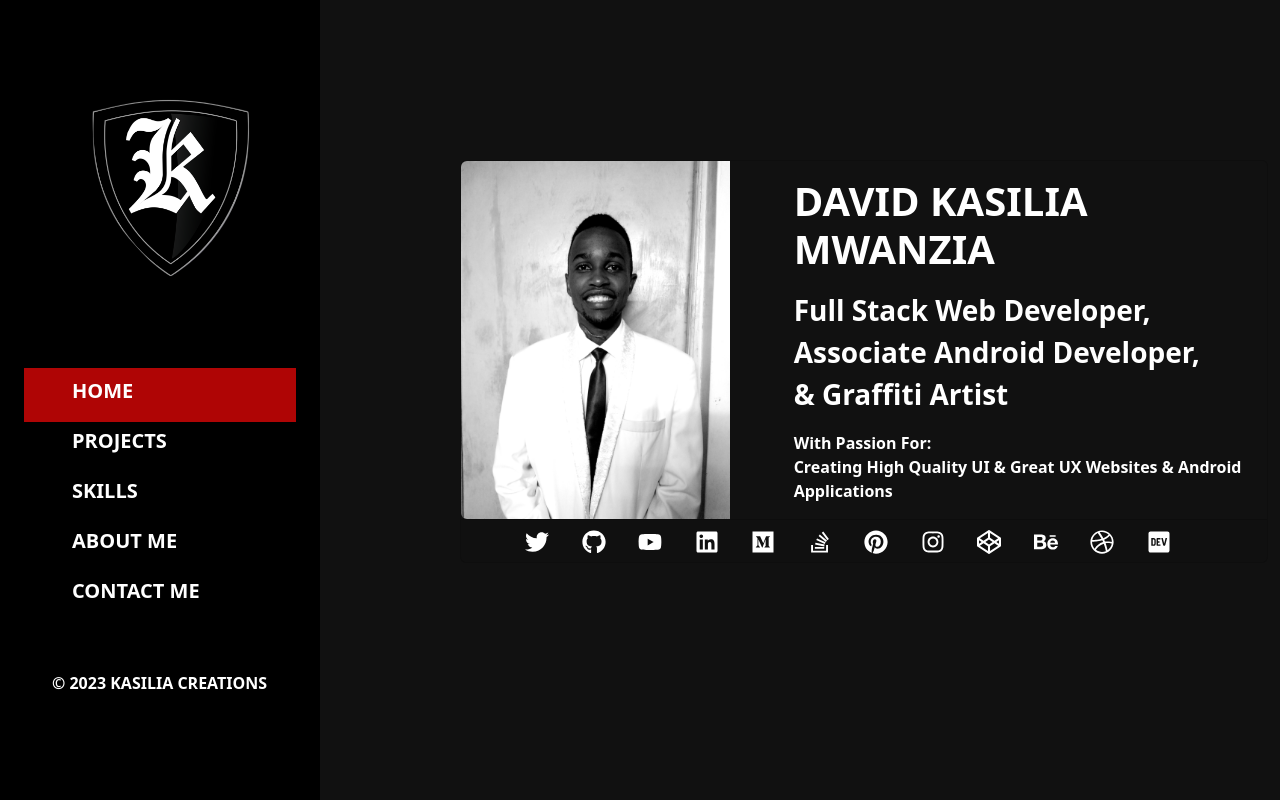
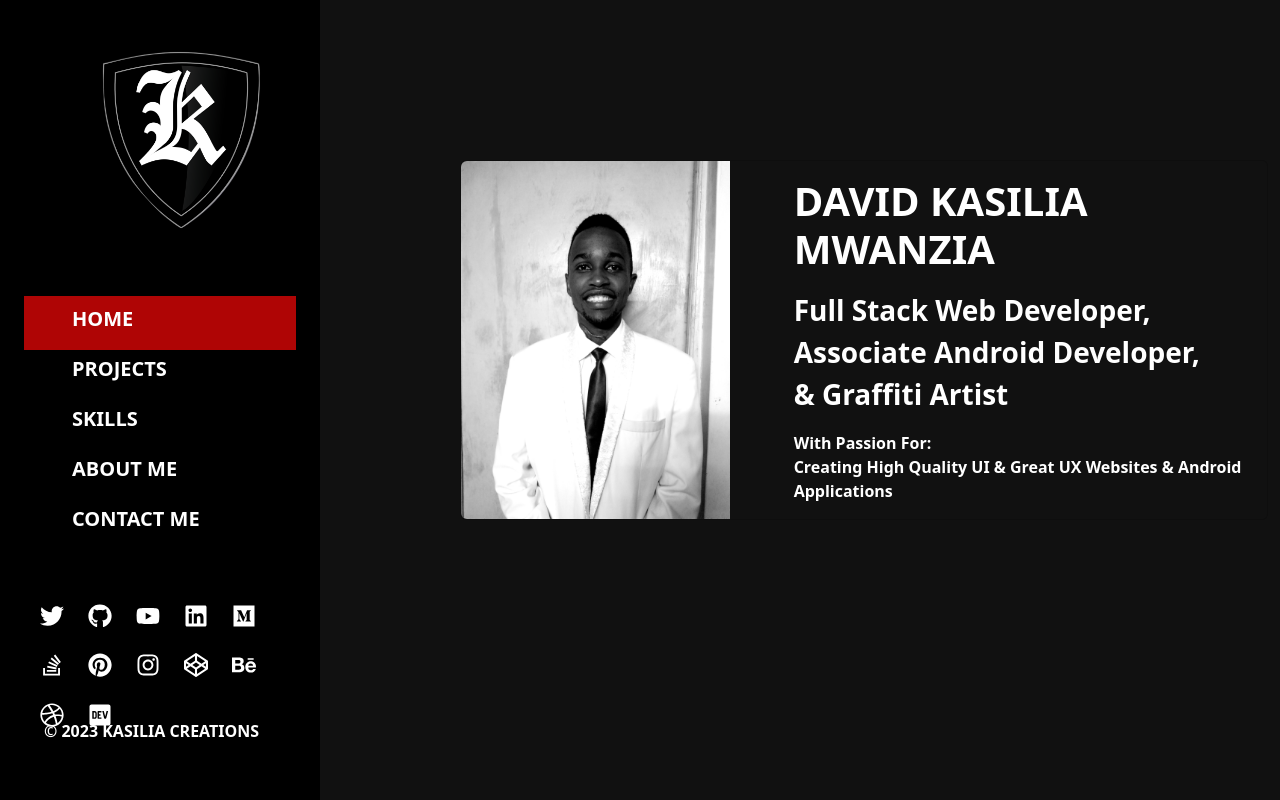
Before and after one commit to David-Kasilia/my-portfolio-react, a React (Create React App) app: page / in a window 1280 px wide. Built offline with nearby package versions, Linux system fonts and the light colour scheme.

Commit message:
Reorder social links

```diff
--- a/src/assets/stylesheets/App.css
+++ b/src/assets/stylesheets/App.css
@@ -10,3 +10,11 @@ a {
 .offcanvas-body {
   overflow-x: hidden;
 }
+
+.fa-brands {
+  color: white;
+}
+
+.fa-brands:hover {
+  color: #af0505;
+}
--- a/src/assets/stylesheets/XLarge.css
+++ b/src/assets/stylesheets/XLarge.css
@@ -9,6 +9,7 @@
   .nav-container {
     background-color: black;
     width: 25%;
+    overflow-y: auto;
   }
 
   .projects {
@@ -55,9 +56,8 @@
 
   .logo {
     height: 200px;
-    margin-top: 5rem;
-    margin-left: -0.65rem;
-    margin-bottom: 5rem;
+    margin-top: 2rem;
+    margin-bottom: 3.5rem;
   }
 
   .active {
@@ -80,4 +80,16 @@
     margin-left: 5rem;
     width: 70%;
   }
+
+  .socials {
+    height: 5rem;
+    width: 85%;
+    margin: 3rem 3rem 1rem 1rem;
+  }
+
+  .icons {
+    flex-direction: row;
+    flex-wrap: wrap;
+    gap: 1.5rem;
+  }
 }
--- a/src/components/HomePage/HomePage.js
+++ b/src/components/HomePage/HomePage.js
@@ -1,8 +1,4 @@
 import React from 'react';
-import {
-  FaTwitter, FaGithub, FaPinterest, FaYoutube, FaLinkedin, FaInstagram, FaCodepen,
-  FaDribbble, FaStackOverflow, FaBehance, FaMedium, FaDev,
-} from 'react-icons/fa';
 import Image from '../../assets/images/myImage.jpg';
 
 const HomePage = () => (
@@ -31,47 +27,6 @@ const HomePage = () => (
             </p>
           </div>
         </div>
-        <div className="card-footer text-muted">
-          <div className="d-flex me-5 ms-5 icons">
-            <a href="https://twitter.com/davidkasilia" className="list-group-item list-group-item-action icon-link">
-              <FaTwitter className="fa-brands text-white fs-4" />
-            </a>
-            <a href="https://github.com/David-Kasilia" className="list-group-item list-group-item-action icon-link">
-              <FaGithub className="fa-brands text-white fs-4" />
-            </a>
-            <a href="https://www.youtube.com/@kasiliacreations" className="list-group-item list-group-item-action icon-link">
-              <FaYoutube className="fa-brands text-white fs-4" />
-            </a>
-            <a href="https://linkedin.com/in/david-kasilia" className="list-group-item list-group-item-action icon-link">
-              <FaLinkedin className="fa-brands text-white fs-4" />
-            </a>
-            <a href="https://medium.com/@davidkasilia001" className="list-group-item list-group-item-action icon-link">
-              <FaMedium className="fa-brands text-white fs-4" />
-            </a>
-            <a href="https://stackoverflow.com/users/15810668" className="list-group-item list-group-item-action">
-              <FaStackOverflow className="fa-brands text-white fs-4 icon-2" />
-            </a>
-            <a href="https://www.pinterest.com/David_Kasilia/" className="list-group-item list-group-item-action">
-              <FaPinterest className="fa-brands text-white fs-4 icon-2" />
-            </a>
-            <a href="https://instagram.com/@kasiliadavid" className="list-group-item list-group-item-action">
-              <FaInstagram className="fa-brands text-white fs-4 icon-2" />
-            </a>
-            <a href="https://codepen.io/@videlishious" className="list-group-item list-group-item-action">
-              <FaCodepen className="fa-brands text-white fs-4 icon-2" />
-            </a>
-            <a href="https://www.behance.net/davidkasilia" className="list-group-item list-group-item-action">
-              <FaBehance className="fa-brands text-white fs-4 icon-2" />
-            </a>
-            <a href="https://dribbble.com/david%20kasilia" className="list-group-item list-group-item-action">
-              <FaDribbble className="fa-brands text-white fs-4 icon-2" />
-            </a>
-            <a href="https://dev.to/@davidkasilia" className="list-group-item list-group-item-action">
-              <FaDev className="fa-brands text-white fs-4 icon-2" />
-            </a>
-          </div>
-        </div>
-
       </div>
     </div>
   </div>
--- a/src/components/NavBar/NavBar.js
+++ b/src/components/NavBar/NavBar.js
@@ -1,5 +1,9 @@
 import React from 'react';
 import { NavLink } from 'react-router-dom';
+import {
+  FaTwitter, FaGithub, FaPinterest, FaYoutube, FaLinkedin, FaInstagram, FaCodepen,
+  FaDribbble, FaStackOverflow, FaBehance, FaMedium, FaDev,
+} from 'react-icons/fa';
 import Logo from '../../assets/images/logo.png';
 
 const NavBar = () => (
@@ -38,7 +42,47 @@ const NavBar = () => (
                 <span className="fs-5 d-none d-sm-inline ms-5 fw-bold">CONTACT ME</span>
               </NavLink>
             </div>
-            <div className="container mt-5 ms-3">
+            <div className="socials">
+              <div className="d-flex icons">
+                <a href="https://twitter.com/davidkasilia" className="icon-link">
+                  <FaTwitter className="fa-brands  fs-4" />
+                </a>
+                <a href="https://github.com/David-Kasilia" className="icon-link">
+                  <FaGithub className="fa-brands fs-4" />
+                </a>
+                <a href="https://www.youtube.com/@kasiliacreations" className="icon-link">
+                  <FaYoutube className="fa-brands  fs-4" />
+                </a>
+                <a href="https://linkedin.com/in/david-kasilia" className="icon-link">
+                  <FaLinkedin className="fa-brands  fs-4" />
+                </a>
+                <a href="https://medium.com/@davidkasilia001" className="icon-link">
+                  <FaMedium className="fa-brands  fs-4" />
+                </a>
+                <a href="https://stackoverflow.com/users/15810668" className="icon-link">
+                  <FaStackOverflow className="fa-brands  fs-4 icon-2" />
+                </a>
+                <a href="https://www.pinterest.com/David_Kasilia/" className="icon-link">
+                  <FaPinterest className="fa-brands  fs-4 icon-2" />
+                </a>
+                <a href="https://instagram.com/kasiliadavid" className="icon-link">
+                  <FaInstagram className="fa-brands  fs-4 icon-2" />
+                </a>
+                <a href="https://codepen.io/videlishious" className="icon-link">
+                  <FaCodepen className="fa-brands  fs-4 icon-2" />
+                </a>
+                <a href="https://www.behance.net/davidkasilia" className="icon-link">
+                  <FaBehance className="fa-brands  fs-4 icon-2" />
+                </a>
+                <a href="https://dribbble.com/Kasilia254" className="icon-link">
+                  <FaDribbble className="fa-brands  fs-4 icon-2" />
+                </a>
+                <a href="https://dev.to/@davidkasilia" className="icon-link">
+                  <FaDev className="fa-brands fs-4 icon-2" />
+                </a>
+              </div>
+            </div>
+            <div className="container mt-4 ms-2">
               <h6 className="fa-text fw-bold text-white">
                 &copy; 2023 KASILIA CREATIONS
               </h6>
```
